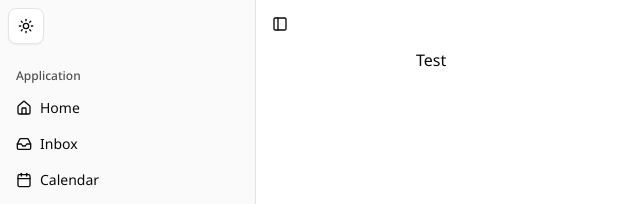
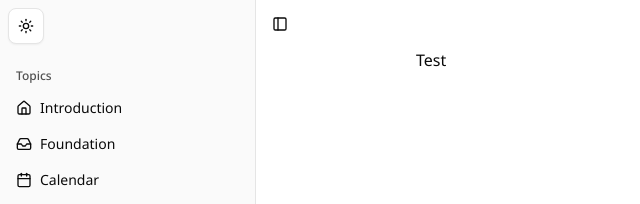
Before and after one commit to raamiiChu/R3F-Tutorial, a Next.js app: page /test in a window 1280 px wide. Shown: the top 204 px of the page, without its empty margins (0-640 px from the left). Built offline with nearby package versions, Linux system fonts and the light colour scheme.

Commit message:
refactor: set sidebar items as constants

```diff
--- a/components/app-sidebar.tsx
+++ b/components/app-sidebar.tsx
@@ -1,4 +1,3 @@
-import { Calendar, Home, Inbox, Search, Settings } from "lucide-react";
 import { ModeToggle } from "@/components/mode-toggle";
 import {
   Sidebar,
@@ -12,52 +11,27 @@ import {
   SidebarMenuButton,
   SidebarMenuItem,
 } from "@/components/ui/sidebar";
+import { sidebarItems } from "@/constants";
 
 export function AppSidebar() {
-  const items = [
-    {
-      title: "Home",
-      url: "/",
-      icon: Home,
-    },
-    {
-      title: "Inbox",
-      url: "/test",
-      icon: Inbox,
-    },
-    {
-      title: "Calendar",
-      url: "#",
-      icon: Calendar,
-    },
-    {
-      title: "Search",
-      url: "#",
-      icon: Search,
-    },
-    {
-      title: "Settings",
-      url: "#",
-      icon: Settings,
-    },
-  ];
-
   return (
     <Sidebar>
       <SidebarHeader>
         <ModeToggle />
       </SidebarHeader>
       <SidebarContent>
-        <SidebarGroup>
-          <SidebarGroupLabel>Application</SidebarGroupLabel>
+        {sidebarItems.map(({ groupLabel, menus }) => {
+          return (
+            <SidebarGroup key={groupLabel}>
+              <SidebarGroupLabel>{groupLabel}</SidebarGroupLabel>
               <SidebarGroupContent>
                 <SidebarMenu>
-              {items.map((item) => (
-                <SidebarMenuItem key={item.title}>
+                  {menus.map(({ title, url, Icon }) => (
+                    <SidebarMenuItem key={title}>
                       <SidebarMenuButton asChild>
-                    <a href={item.url}>
-                      <item.icon />
-                      <span>{item.title}</span>
+                        <a href={url}>
+                          <Icon />
+                          <span>{title}</span>
                         </a>
                       </SidebarMenuButton>
                     </SidebarMenuItem>
@@ -65,7 +39,8 @@ export function AppSidebar() {
                 </SidebarMenu>
               </SidebarGroupContent>
             </SidebarGroup>
-        <SidebarGroup />
+          );
+        })}
       </SidebarContent>
       <SidebarFooter />
     </Sidebar>
--- /dev/null
+++ b/constants/index.ts
@@ -0,0 +1,3 @@
+import sidebarItems from "./sidebarItems";
+
+export { sidebarItems };
--- /dev/null
+++ b/constants/sidebarItems.ts
@@ -0,0 +1,36 @@
+import { Calendar, Home, Inbox, Search, Settings } from "lucide-react";
+
+const sidebarItems = [
+  {
+    groupLabel: "Topics",
+    menus: [
+      {
+        title: "Introduction",
+        url: "/",
+        Icon: Home,
+      },
+      {
+        title: "Foundation",
+        url: "/foundation",
+        Icon: Inbox,
+      },
+      {
+        title: "Calendar",
+        url: "#",
+        Icon: Calendar,
+      },
+      {
+        title: "Search",
+        url: "#",
+        Icon: Search,
+      },
+      {
+        title: "Settings",
+        url: "#",
+        Icon: Settings,
+      },
+    ],
+  },
+];
+
+export default sidebarItems;
```
Lines whose indentation alone changed are shown as unchanged.
